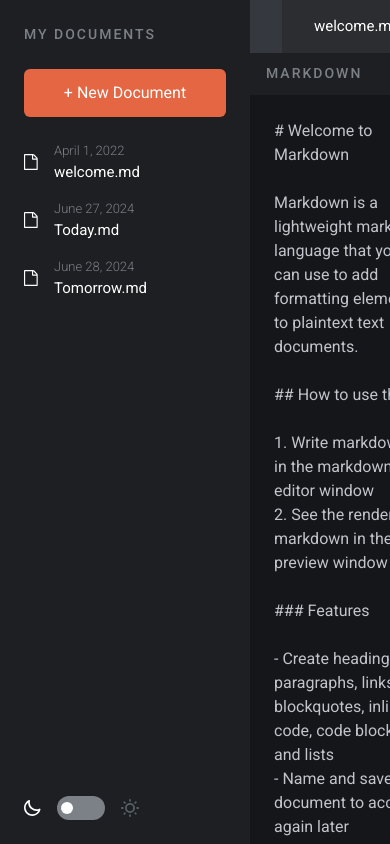
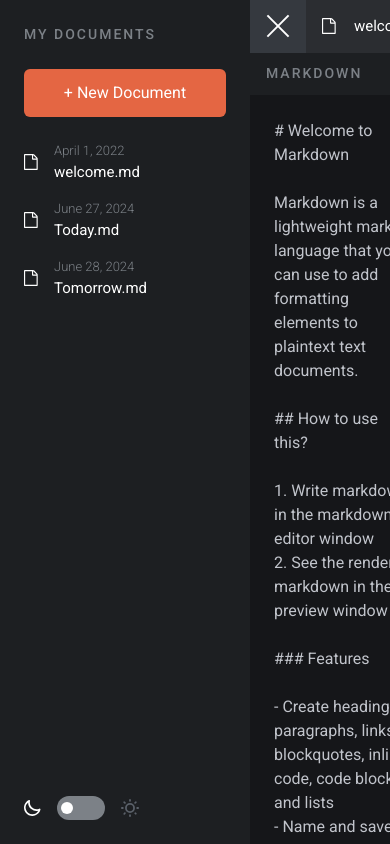
Before and after one commit to mickoymouse/markdown, a Next.js app: page /1 in a window 390 px wide. Both pictures are taken after a click on the button 31 px from the left and 26 px from the top of the page. Shown: the top 844 px of the page. Built offline with nearby package versions, Linux system fonts and the light colour scheme.

Commit message:
Applied open and close icon for sidebar. Added better support to mobile design.

```diff
--- /dev/null
+++ b/app/CloseIcon.tsx
@@ -0,0 +1,12 @@
+const CloseIcon = () => {
+	return (
+		<svg width="24" height="24" xmlns="http://www.w3.org/2000/svg">
+			<g fill="#FFF" fill-rule="evenodd">
+				<path d="M2.1.686 23.315 21.9l-1.415 1.415L.686 2.1z" />
+				<path d="M.686 21.9 21.9.685l1.415 1.415L2.1 23.314z" />
+			</g>
+		</svg>
+	);
+};
+
+export default CloseIcon;
--- a/app/Navbar.tsx
+++ b/app/Navbar.tsx
@@ -4,32 +4,57 @@ import File from "@/app/File";
 import Delete from "@/app/Delete";
 import Save from "@/app/Save";
 import { Data } from "@/db/data";
+import { cn } from "@/lib/utils";
+import CloseIcon from "@/app/CloseIcon";
 
 const Navbar = ({
 	setSidebarIsOpen,
 	saveMdData,
 	mdData,
+	isOpen,
 }: {
 	setSidebarIsOpen: React.Dispatch<React.SetStateAction<boolean>>;
 	saveMdData: (id: string) => void;
 	mdData: Data | undefined;
+	isOpen: boolean;
 }) => {
 	return (
 		<nav className="bg-cstm-black-800 h-[56px] md:h-[72px] flex items-center justify-between">
-			<div className="flex h-full items-center gap-4">
+			<div
+				className={cn("flex h-full items-center gap-4", {
+					"w-full overflow-x-hidden": isOpen,
+				})}
+			>
 				<button
-					className="bg-cstm-black-700 h-full px-4"
+					className={cn("bg-cstm-black-700 h-full px-4", {
+						"w-[56px]": isOpen,
+					})}
 					onClick={() => {
 						setSidebarIsOpen((prev) => !prev);
 					}}
 				>
-					<MenuIcon />
+					<div
+						className={cn({
+							hidden: !isOpen,
+						})}
+					>
+						<CloseIcon />
+					</div>
+					<div
+						className={cn({
+							hidden: isOpen,
+						})}
+					>
+						<MenuIcon />
+					</div>
 				</button>
 				<div className="hidden md:block">
 					<Logo />
 				</div>
 				<div className="hidden md:block w-[1px] h-[40px] bg-cstm-black-600"></div>
-				<File />
+				<div className="w-[16px]">
+					<File />
+				</div>
 				<div>
 					<p className="hidden md:block text-body-m font-light text-cstm-black-500">
 						Document Name
@@ -37,7 +62,7 @@ const Navbar = ({
 					<h1 className="text-heading-m text-white"> {mdData?.name}</h1>
 				</div>
 			</div>
-			<div className="flex items-center gap-4 mr-4">
+			<div className={cn("flex items-center gap-4 mr-4", { hidden: isOpen })}>
 				<button>
 					<Delete />
 				</button>
--- a/app/[mdId]/page.tsx
+++ b/app/[mdId]/page.tsx
@@ -231,6 +231,7 @@ export default function MarkdownPage({ params }: { params: { mdId: string } }) {
 						setSidebarIsOpen={setSidebarIsOpen}
 						saveMdData={saveMdData}
 						mdData={getMdData(mdId)}
+						isOpen={sidebarIsOpen}
 					/>
 					<main className="flex w-full h-full">
 						<div
```
